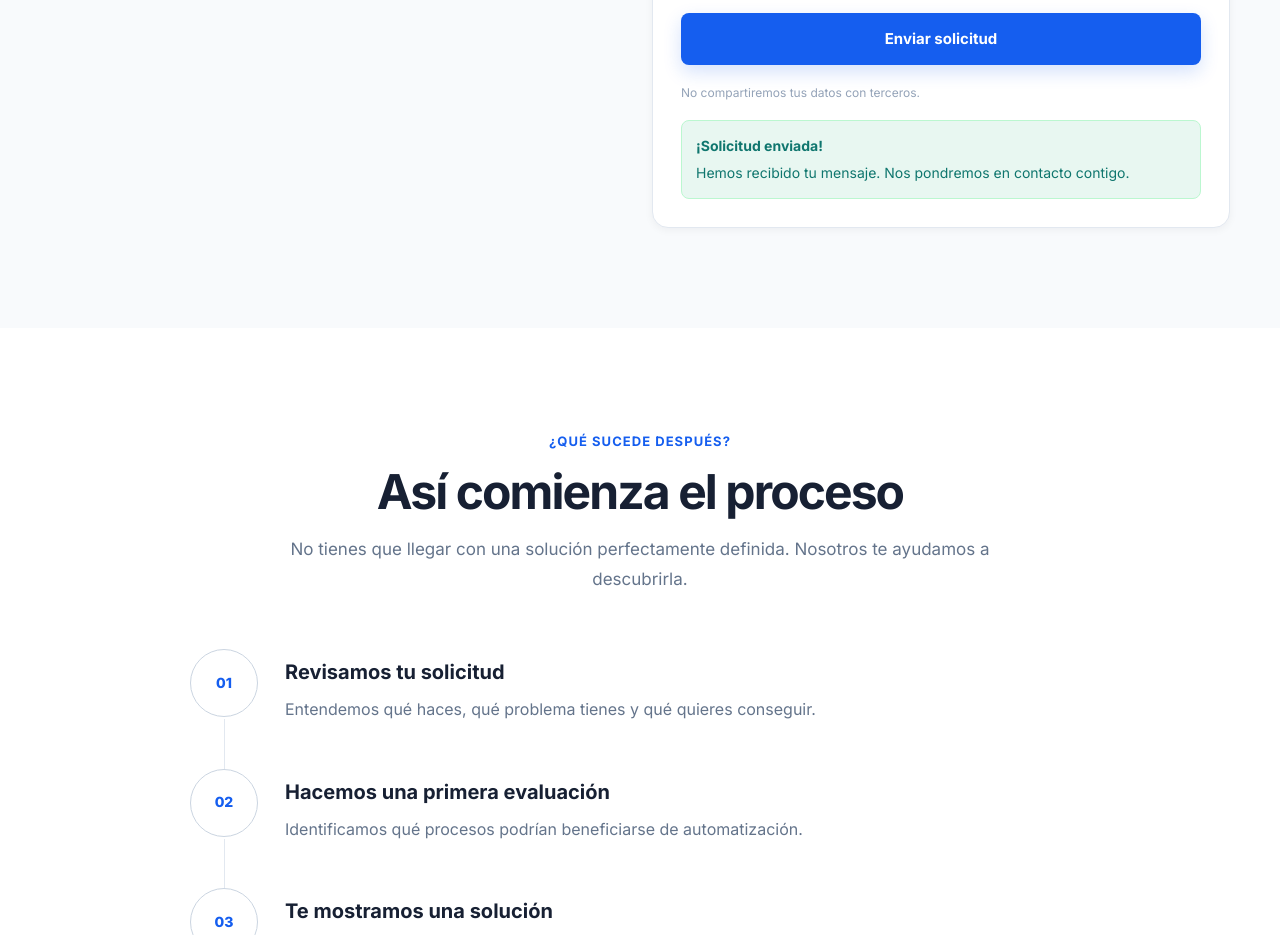
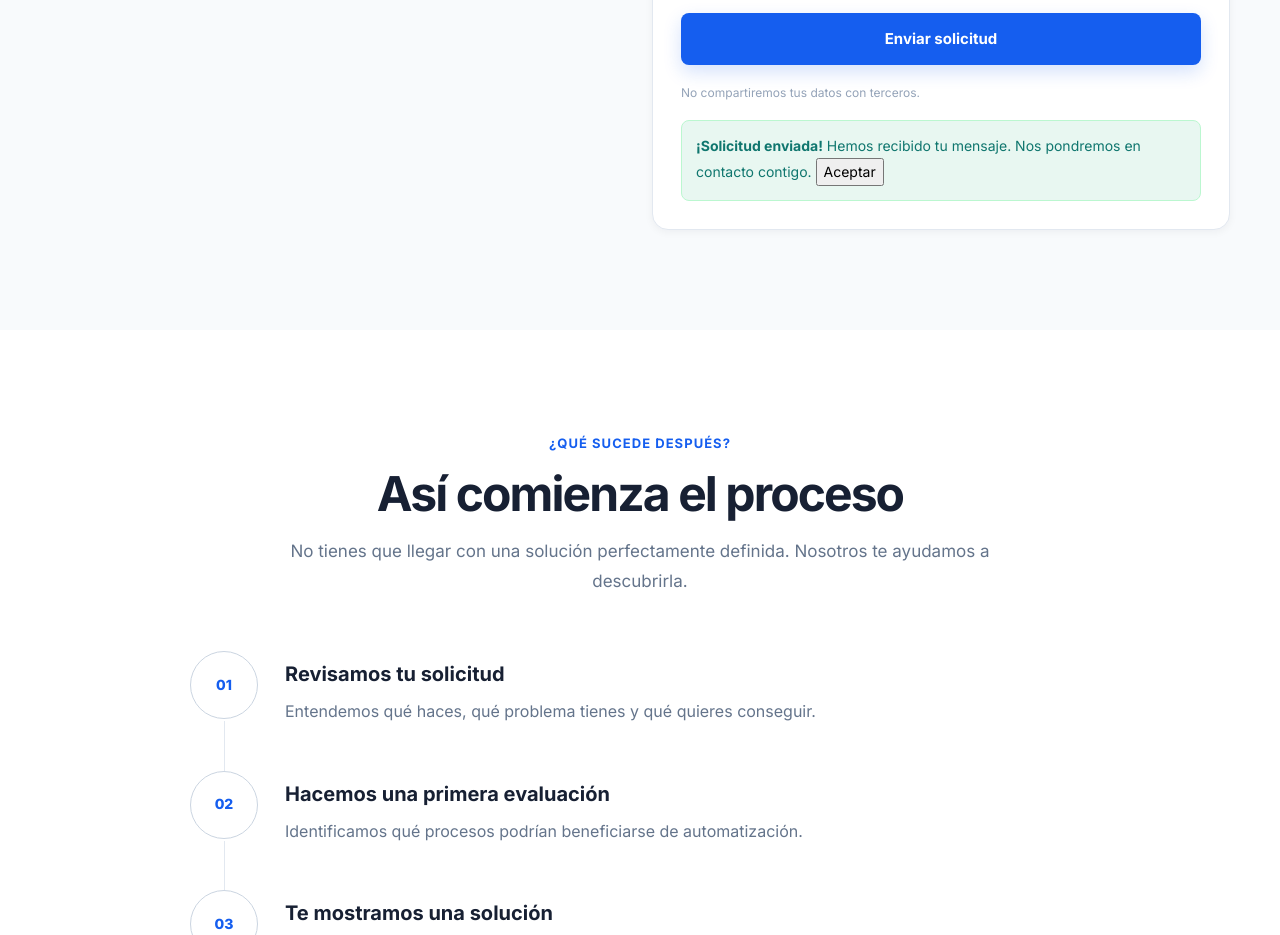
Before and after one commit to arturovalle711-ctrl/Orvix, a plain HTML site: page contacto.html in a window 1280 px wide. Shown: the part 1580-2515 px from the top of the page. Drawn offline with Linux system fonts and the light colour scheme.

Commit message:
Enhance form success message with close button
Updated the success message section to include a close button.

```diff
--- a/contacto.html
+++ b/contacto.html
@@ -514,19 +514,19 @@
                                     No compartiremos tus datos con terceros.
                                 </p>
 
-                                <div
-                                    class="form-success"
-                                    id="formSuccess"
-                                    hidden
-                                >
-                                    <strong>
-                                        ¡Solicitud enviada!
-                                    </strong>
+                                <div class="form-success" id="formSuccess" hidden>
+                                    <div class="form-success-content">
+                                        <strong>¡Solicitud enviada!</strong>
 
-                                    <span>
-                                        Hemos recibido tu mensaje.
-                                        Nos pondremos en contacto contigo.
-                                    </span>
+                                        <span>
+                                            Hemos recibido tu mensaje.
+                                            Nos pondremos en contacto contigo.
+                                        </span>
+
+                                        <button type="button" id="closeSuccess">
+                                            Aceptar
+                                        </button>
+                                    </div>
                                 </div>
 
                             </form>
```
